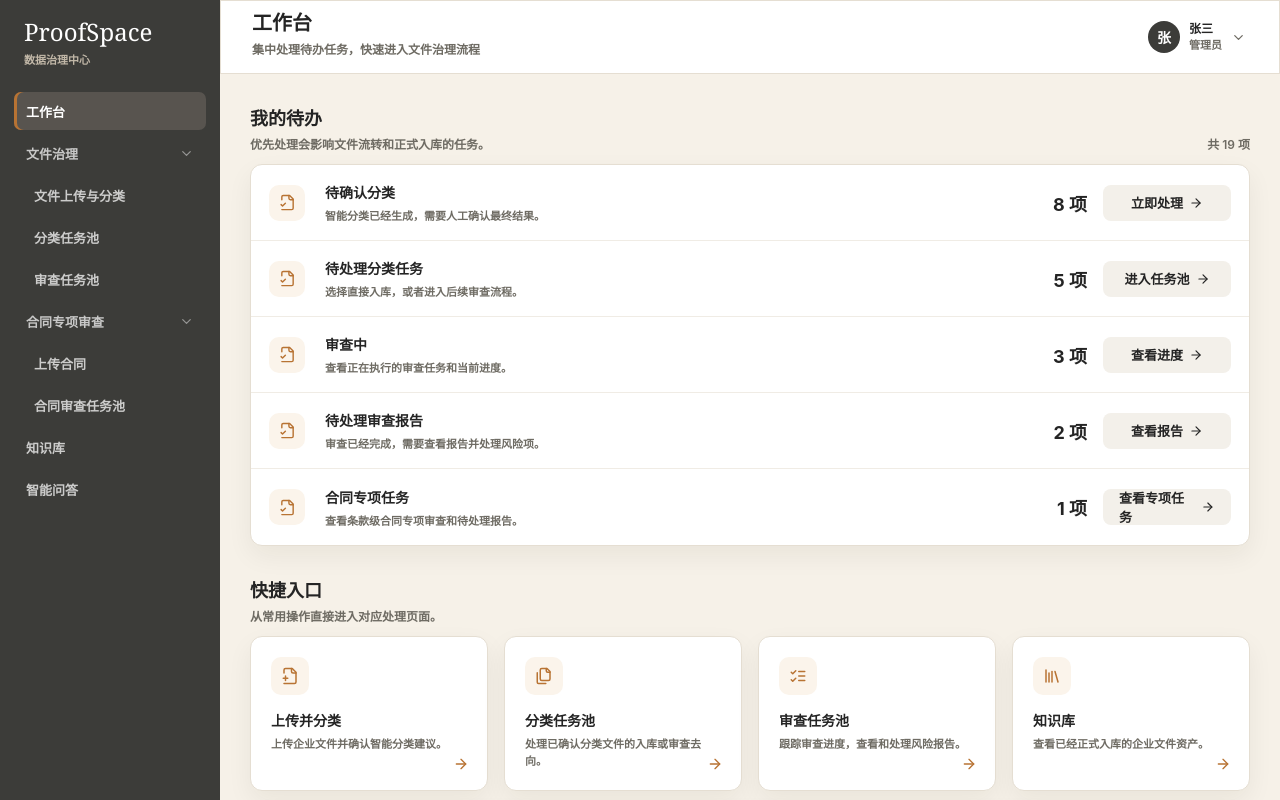
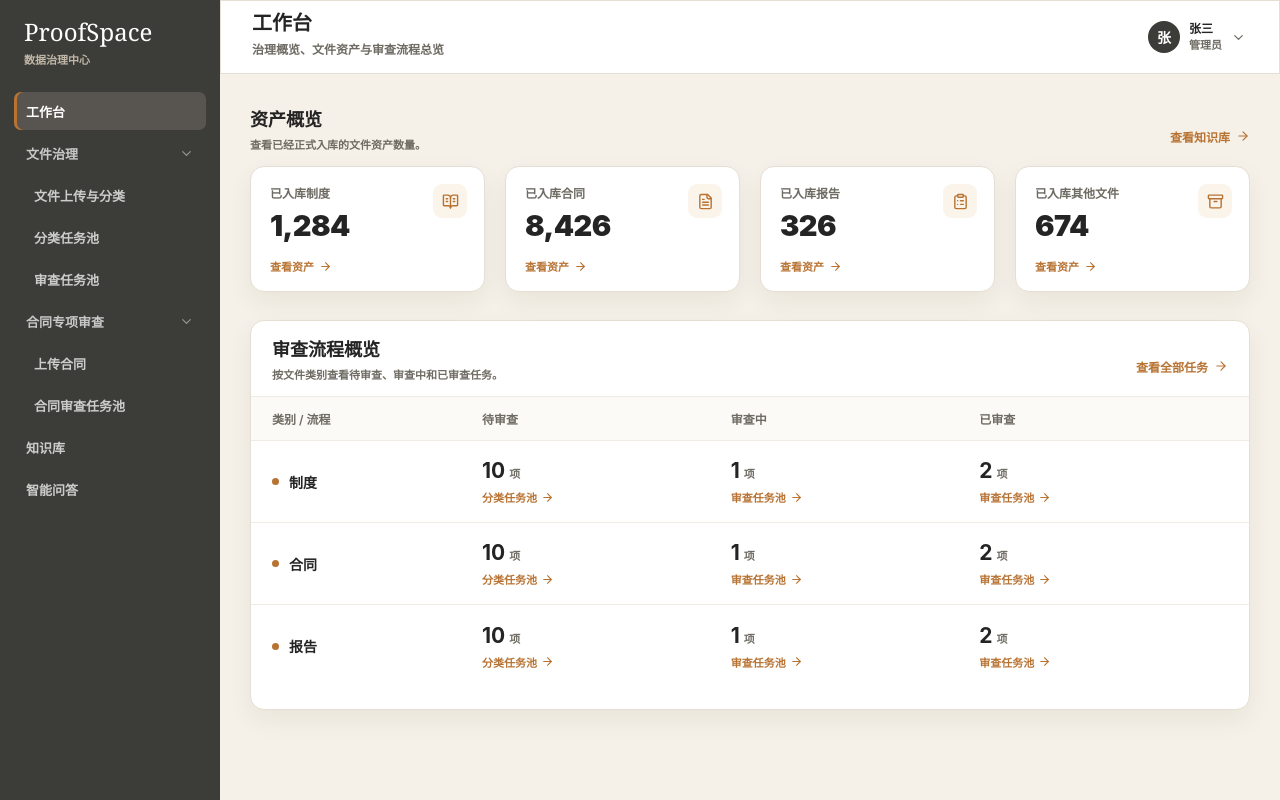
Before and after one commit to icn1Vad/frontframe, a Next.js app: page /dashboard in a window 1280 px wide. Shown: the top 800 px of the page. Built offline with nearby package versions, Linux system fonts and the light colour scheme.

Commit message:
fix: 恢复工作台资产概览布局

```diff
--- a/src/app/module-registry.ts
+++ b/src/app/module-registry.ts
@@ -151,7 +151,7 @@ export const coreModules = defineModules([
     id: "dashboard",
     route: routes.dashboard,
     title: "工作台",
-    subtitle: "集中处理待办任务，快速进入文件治理流程",
+    subtitle: "治理概览、文件资产与审查流程总览",
     navigation: { label: "工作台", sectionId: "workspace", order: 0, prefetch: true },
     requiredPermissions: ["dashboard:read"],
   },
--- a/src/features/dashboard/DashboardScreen.tsx
+++ b/src/features/dashboard/DashboardScreen.tsx
@@ -1,87 +1,48 @@
 import {
+  Archive,
   ArrowRight,
-  FileCheck2,
-  FilePlus2,
-  Files,
-  FolderSearch,
-  Library,
-  ListChecks,
-  Scale,
+  BookOpenText,
+  ClipboardList,
+  FileText,
+  type LucideIcon,
 } from "lucide-react";
 import Link from "next/link";
 
 import { routes } from "../../app";
 import type { DashboardOverview } from "../../app/services";
-import { PageStack, PageToolbar, StatGrid, Surface } from "../../shared/ui";
+import { PageStack, StatGrid, Surface } from "../../shared/ui";
 
-type DashboardTodo = DashboardOverview["todos"][number];
-type DashboardTodoKind = DashboardTodo["kind"];
+const metricIcons: readonly LucideIcon[] = [
+  BookOpenText,
+  FileText,
+  ClipboardList,
+  Archive,
+];
 
-const todoPresentation: Record<
-  DashboardTodoKind,
+const rows = [
+  { category: "制度", pending: 10, reviewing: 1, reviewed: 2 },
+  { category: "合同", pending: 10, reviewing: 1, reviewed: 2 },
+  { category: "报告", pending: 10, reviewing: 1, reviewed: 2 },
+] as const;
+
+const flowColumns = [
   {
-    readonly label: string;
-    readonly description: string;
-    readonly action: string;
-    readonly href: string;
-  }
-> = {
-  "classification-confirmation": {
-    label: "待确认分类",
-    description: "智能分类已经生成，需要人工确认最终结果。",
-    action: "立即处理",
-    href: `${routes.fileClassification}?status=awaiting-confirmation`,
-  },
-  "classification-task": {
-    label: "待处理分类任务",
-    description: "选择直接入库，或者进入后续审查流程。",
-    action: "进入任务池",
+    id: "pending",
+    label: "待审查",
     href: routes.classificationTasks,
-  },
-  "review-progress": {
-    label: "审查中",
-    description: "查看正在执行的审查任务和当前进度。",
-    action: "查看进度",
-    href: routes.reviewTasks,
-  },
-  "review-report": {
-    label: "待处理审查报告",
-    description: "审查已经完成，需要查看报告并处理风险项。",
-    action: "查看报告",
-    href: routes.reviewTasks,
-  },
-  "contract-review": {
-    label: "合同专项任务",
-    description: "查看条款级合同专项审查和待处理报告。",
-    action: "查看专项任务",
-    href: routes.contractReviewTasks,
-  },
-};
-
-const quickEntries = [
-  {
-    label: "上传并分类",
-    description: "上传企业文件并确认智能分类建议。",
-    href: routes.fileClassification,
-    icon: FilePlus2,
+    action: "分类任务池",
   },
   {
-    label: "分类任务池",
-    description: "处理已确认分类文件的入库或审查去向。",
-    href: routes.classificationTasks,
-    icon: Files,
+    id: "reviewing",
+    label: "审查中",
+    href: routes.reviewTasks,
+    action: "审查任务池",
   },
   {
-    label: "审查任务池",
-    description: "跟踪审查进度，查看和处理风险报告。",
+    id: "reviewed",
+    label: "已审查",
     href: routes.reviewTasks,
-    icon: ListChecks,
-  },
-  {
-    label: "知识库",
-    description: "查看已经正式入库的企业文件资产。",
-    href: routes.knowledge,
-    icon: Library,
+    action: "审查任务池",
   },
 ] as const;
 
@@ -91,97 +52,76 @@ export interface DashboardScreenProps {
 
 export function DashboardScreen({ overview }: DashboardScreenProps) {
   return (
-    <PageStack className="dashboard-page">
-      <section className="dashboard-section" aria-labelledby="dashboard-todos">
-        <PageToolbar className="dashboard-section-heading">
+    <PageStack className="dashboard-overview">
+      <section className="dashboard-assets" aria-labelledby="dashboard-assets-title">
+        <header className="dashboard-block-heading">
           <div>
-            <h2 id="dashboard-todos">我的待办</h2>
-            <p>优先处理会影响文件流转和正式入库的任务。</p>
+            <h2 id="dashboard-assets-title">资产概览</h2>
+            <p>查看已经正式入库的文件资产数量。</p>
           </div>
-          <span className="dashboard-total">
-            共 {overview.todos.reduce((total, todo) => total + todo.count, 0)} 项
-          </span>
-        </PageToolbar>
-        <Surface className="dashboard-todo-list">
-          {overview.todos.map((todo) => {
-            const presentation = todoPresentation[todo.kind];
+          <Link href={routes.knowledge}>
+            查看知识库
+            <ArrowRight size={14} />
+          </Link>
+        </header>
+        <StatGrid className="metric-grid">
+          {overview.metrics.map(({ label, value }, index) => {
+            const MetricIcon = metricIcons[index % metricIcons.length] ?? Archive;
             return (
-              <article className="dashboard-todo-row" key={todo.kind}>
-                <span className="dashboard-todo-icon" aria-hidden="true">
-                  <FileCheck2 />
+              <Link className="metric-card" href={routes.knowledge} key={label}>
+                <span className="metric-card-icon" aria-hidden="true">
+                  <MetricIcon />
                 </span>
-                <div className="dashboard-todo-copy">
-                  <strong>{presentation.label}</strong>
-                  <p>{presentation.description}</p>
-                </div>
-                <strong className="dashboard-todo-count">{todo.count} 项</strong>
-                <Link className="secondary dashboard-todo-action" href={presentation.href}>
-                  {presentation.action}
-                  <ArrowRight size={14} />
-                </Link>
-              </article>
-            );
-          })}
-        </Surface>
-      </section>
-
-      <section className="dashboard-section" aria-labelledby="dashboard-quick-entry">
-        <PageToolbar className="dashboard-section-heading">
-          <div>
-            <h2 id="dashboard-quick-entry">快捷入口</h2>
-            <p>从常用操作直接进入对应处理页面。</p>
-          </div>
-        </PageToolbar>
-        <div className="dashboard-quick-grid">
-          {quickEntries.map((entry) => {
-            const EntryIcon = entry.icon;
-            return (
-              <Link className="dashboard-quick-card" href={entry.href} key={entry.label}>
-                <span aria-hidden="true"><EntryIcon /></span>
-                <strong>{entry.label}</strong>
-                <p>{entry.description}</p>
-                <ArrowRight className="dashboard-quick-arrow" size={16} aria-hidden="true" />
+                <span className="metric-card-label">{label}</span>
+                <strong>{value}</strong>
+                <small>
+                  查看资产
+                  <ArrowRight size={13} />
+                </small>
               </Link>
             );
           })}
-        </div>
-        <Surface className="dashboard-contract-entry">
-          <span className="dashboard-contract-icon" aria-hidden="true"><Scale /></span>
+        </StatGrid>
+      </section>
+
+      <Surface className="flow-panel dashboard-flow-panel">
+        <header className="dashboard-flow-heading">
           <div>
-            <strong>合同专项审查</strong>
-            <p>直接上传合同，验证条款解析、风险定位和修订能力。</p>
+            <h2>审查流程概览</h2>
+            <p>按文件类别查看待审查、审查中和已审查任务。</p>
           </div>
-          <Link className="secondary" href={routes.contractReview}>
-            上传合同
+          <Link href={routes.reviewTasks}>
+            查看全部任务
             <ArrowRight size={14} />
           </Link>
-          <Link className="dashboard-contract-tasks" href={routes.contractReviewTasks}>
-            查看专项任务
-            <FolderSearch size={14} />
-          </Link>
-        </Surface>
-      </section>
-
-      <section className="dashboard-section" aria-labelledby="dashboard-assets">
-        <PageToolbar className="dashboard-section-heading">
-          <div>
-            <h2 id="dashboard-assets">资产概览</h2>
-            <p>查看当前已经正式入库的文件资产。</p>
+        </header>
+        <div className="flow-row head" role="row">
+          <span role="columnheader">类别 / 流程</span>
+          {flowColumns.map((column) => (
+            <span role="columnheader" key={column.id}>{column.label}</span>
+          ))}
+        </div>
+        {rows.map((row) => (
+          <div className="flow-row" role="row" key={row.category}>
+            <strong className="flow-category" role="rowheader">
+              <span aria-hidden="true" />
+              {row.category}
+            </strong>
+            {flowColumns.map((column) => (
+              <span role="cell" key={column.id}>
+                <b>
+                  {row[column.id]}
+                  <small>项</small>
+                </b>
+                <Link href={column.href}>
+                  {column.action}
+                  <ArrowRight size={13} />
+                </Link>
+              </span>
+            ))}
           </div>
-          <Link className="dashboard-heading-link" href={routes.knowledge}>
-            查看知识库
-            <ArrowRight size={14} />
-          </Link>
-        </PageToolbar>
-        <StatGrid className="metric-grid">
-          {overview.metrics.map(({ label, value }) => (
-            <Surface className="metric-card" key={label}>
-              <span>{label}</span>
-              <strong>{value}</strong>
-            </Surface>
-          ))}
-        </StatGrid>
-      </section>
+        ))}
+      </Surface>
     </PageStack>
   );
 }
--- a/src/styles/globals.css
+++ b/src/styles/globals.css
@@ -108,48 +108,33 @@ h1, h2, h3, p { margin: 0; }
 .primary.danger-action { color: #fff; background: var(--danger); }
 .full { width: 100%; }
 
-.metric-grid { width: 100%; display: grid; grid-template-columns: repeat(4, minmax(0, 1fr)); gap: 24px; margin: 0; }
-.metric-card { height: 112px; padding: 15px 19px; display: flex; flex-direction: column; background: #fff; border: 1px solid var(--border); border-radius: 14px; box-shadow: var(--shadow); }
-.metric-card span { color: var(--muted); font-size: 13px; }
-.metric-card strong { margin-top: 4px; font-size: 28px; font-weight: 900; }
-.metric-card a { margin-top: 3px; color: var(--primary); font-size: 12px; }
-.dashboard-page { gap: 30px; }
-.dashboard-section { width: 100%; min-width: 0; }
-.dashboard-section-heading { min-height: 48px; margin-bottom: 12px; align-items: flex-end; }
-.dashboard-section-heading h2 { font-size: 18px; }
-.dashboard-section-heading p { margin-top: 5px; color: var(--muted); font-size: 12px; }
-.dashboard-total { color: var(--muted); font-size: 12px; }
-.dashboard-todo-list { overflow: hidden; }
-.dashboard-todo-row { min-height: 76px; padding: 12px 18px; display: grid; grid-template-columns: 40px minmax(260px, 1fr) 74px 128px; align-items: center; gap: 16px; border-bottom: 1px solid var(--divider); }
-.dashboard-todo-row:last-child { border-bottom: 0; }
-.dashboard-todo-icon, .dashboard-contract-icon { width: 36px; height: 36px; display: grid; place-items: center; color: var(--primary); background: #fbf4eb; border-radius: 10px; }
-.dashboard-todo-icon svg, .dashboard-contract-icon svg { width: 17px; height: 17px; }
-.dashboard-todo-copy { min-width: 0; }
-.dashboard-todo-copy strong { font-size: 14px; }
-.dashboard-todo-copy p { margin-top: 5px; color: var(--muted); font-size: 11px; font-weight: 600; }
-.dashboard-todo-count { font-size: 18px; text-align: right; white-space: nowrap; }
-.dashboard-todo-action { width: 128px; gap: 6px; }
-.dashboard-quick-grid { display: grid; grid-template-columns: repeat(4, minmax(0, 1fr)); gap: 16px; }
-.dashboard-quick-card { position: relative; min-height: 140px; padding: 20px; display: flex; flex-direction: column; background: #fff; border: 1px solid var(--border); border-radius: var(--surface-radius); box-shadow: var(--shadow); }
-.dashboard-quick-card > span { width: 38px; height: 38px; display: grid; place-items: center; color: var(--primary); background: #fbf4eb; border-radius: 10px; }
-.dashboard-quick-card > span svg { width: 18px; height: 18px; }
-.dashboard-quick-card strong { margin-top: 15px; font-size: 14px; }
-.dashboard-quick-card p { max-width: 220px; margin-top: 6px; color: var(--muted); font-size: 11px; font-weight: 600; line-height: 1.55; }
-.dashboard-quick-arrow { position: absolute; right: 18px; bottom: 18px; color: var(--primary); }
-.dashboard-contract-entry { min-height: 76px; margin-top: 16px; padding: 14px 18px; display: grid; grid-template-columns: 40px minmax(0, 1fr) auto auto; align-items: center; gap: 16px; }
-.dashboard-contract-entry > div { min-width: 0; }
-.dashboard-contract-entry strong { font-size: 14px; }
-.dashboard-contract-entry p { margin-top: 5px; color: var(--muted); font-size: 11px; font-weight: 600; }
-.dashboard-contract-entry > .secondary { gap: 6px; }
-.dashboard-contract-tasks, .dashboard-heading-link { display: inline-flex; align-items: center; gap: 6px; color: var(--primary); font-size: 12px; white-space: nowrap; }
-.dashboard-heading-link { min-height: 32px; }
+.dashboard-overview { gap: 28px; }
+.dashboard-assets { min-width: 0; }
+.dashboard-block-heading, .dashboard-flow-heading { display: flex; align-items: flex-end; justify-content: space-between; gap: 20px; }
+.dashboard-block-heading { min-height: 48px; margin-bottom: 14px; }
+.dashboard-block-heading h2, .dashboard-flow-heading h2 { font-size: 18px; }
+.dashboard-block-heading p, .dashboard-flow-heading p { margin-top: 5px; color: var(--muted); font-size: 11px; font-weight: 600; }
+.dashboard-block-heading > a, .dashboard-flow-heading > a { display: inline-flex; min-height: 32px; align-items: center; gap: 6px; color: var(--primary); font-size: 12px; white-space: nowrap; }
+.metric-grid { width: 100%; display: grid; grid-template-columns: repeat(4, minmax(0, 1fr)); gap: 20px; margin: 0; }
+.metric-card { position: relative; min-height: 126px; padding: 17px 19px; display: flex; flex-direction: column; background: #fff; border: 1px solid var(--border); border-radius: 14px; box-shadow: var(--shadow); }
+.metric-card-icon { position: absolute; top: 17px; right: 17px; width: 34px; height: 34px; display: grid; place-items: center; color: var(--primary); background: #fbf4eb; border-radius: 9px; }
+.metric-card-icon svg { width: 17px; height: 17px; }
+.metric-card-label { padding-right: 42px; color: var(--muted); font-size: 12px; }
+.metric-card strong { margin-top: 7px; font-size: 29px; font-weight: 900; letter-spacing: -.02em; }
+.metric-card small { margin-top: auto; display: inline-flex; align-items: center; gap: 5px; color: var(--primary); font-size: 11px; font-weight: 700; }
 .flow-panel { width: 100%; min-width: 0; min-height: 390px; overflow-x: auto; background: #fff; border: 1px solid var(--border); border-radius: 14px; box-shadow: var(--shadow); overscroll-behavior-inline: contain; }
-.flow-panel h2 { width: 100%; min-width: 1080px; height: 58px; padding: 18px 21px; font-size: 18px; }
-.flow-row { width: 100%; min-width: 1080px; display: grid; grid-template-columns: minmax(170px, 210px) repeat(3, minmax(250px, 1fr)); min-height: 88px; padding: 0 21px; align-items: center; border-bottom: 1px solid var(--divider); }
-.flow-row.head { min-height: 46px; color: var(--muted); font-size: 13px; }
-.flow-row > span { display: flex; flex-direction: column; gap: 4px; }
-.flow-row b { font-size: 20px; }
-.flow-row a { color: var(--primary); font-size: 12px; }
+.dashboard-flow-heading { width: 100%; min-width: 980px; min-height: 70px; padding: 14px 21px; border-bottom: 1px solid var(--divider); }
+.flow-row { width: 100%; min-width: 980px; display: grid; grid-template-columns: minmax(170px, 210px) repeat(3, minmax(210px, 1fr)); min-height: 82px; padding: 0 21px; align-items: center; border-bottom: 1px solid var(--divider); }
+.flow-row:last-child { border-bottom: 0; }
+.flow-row.head { min-height: 44px; color: var(--muted); background: #fcfaf7; font-size: 12px; }
+.flow-category { display: flex; align-items: center; gap: 10px; font-size: 14px; }
+.flow-category > span { width: 7px; height: 7px; background: var(--primary); border-radius: 50%; }
+.flow-row > span { display: flex; flex-direction: column; gap: 6px; }
+.flow-row b { display: flex; align-items: baseline; gap: 4px; font-size: 21px; }
+.flow-row b small { color: var(--muted); font-size: 11px; font-weight: 700; }
+.flow-row a { display: inline-flex; align-items: center; gap: 4px; color: var(--primary); font-size: 11px; }
+.flow-row a svg { transition: transform var(--motion-duration-fast) var(--motion-ease-standard); }
+.flow-row a:hover svg { transform: translateX(2px); }
 
 .upload-panel, .pending-panel { width: 100%; min-width: 0; min-height: 0; padding: var(--surface-padding); }
 .upload-panel h2, .pending-panel h2 { font-size: 20px; }
```
Also changed, not shown: openapi/proofspace.yaml (+4 -25 lines), src/app/services.ts (+0 -16 lines), src/infrastructure/http/decoders.ts (+0 -28 lines), 1 other file (tests, documents, lock files or other folders).
